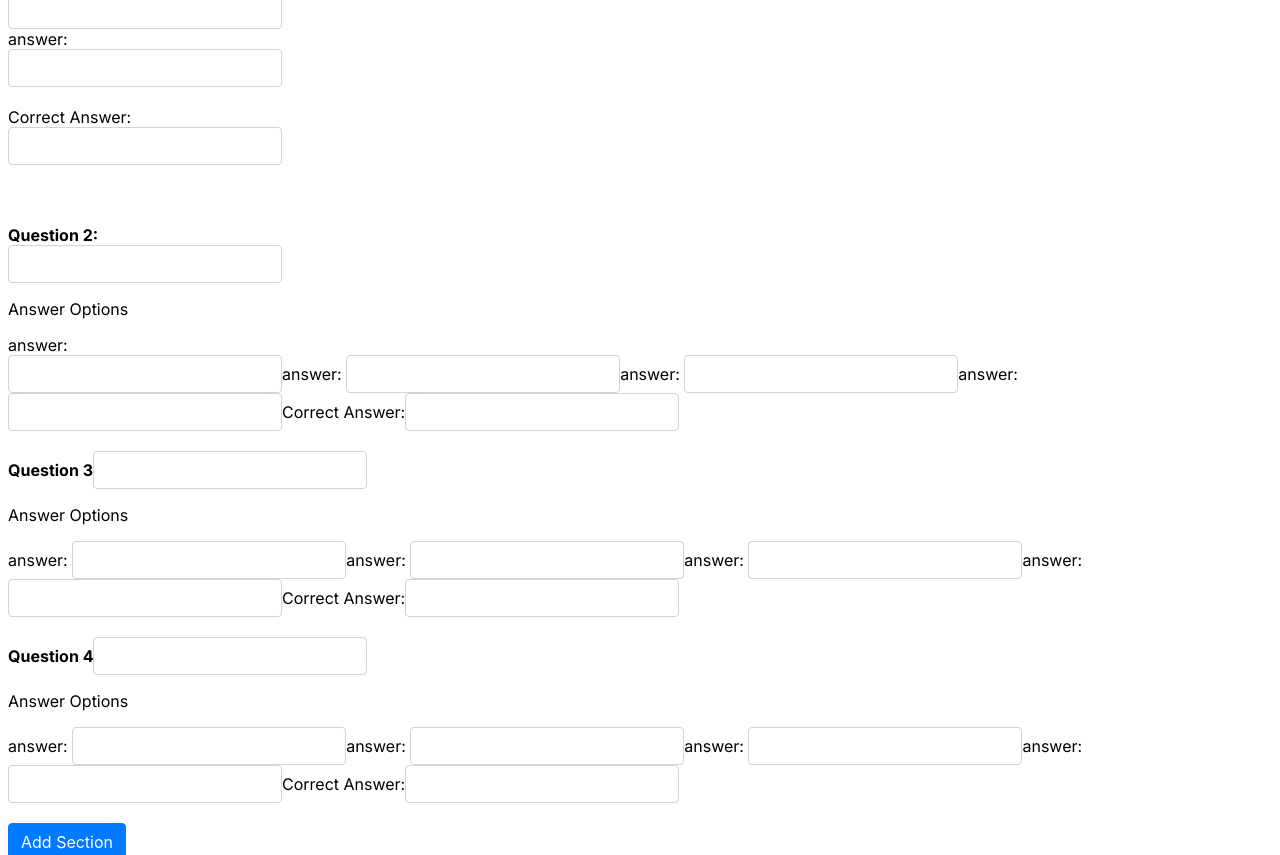
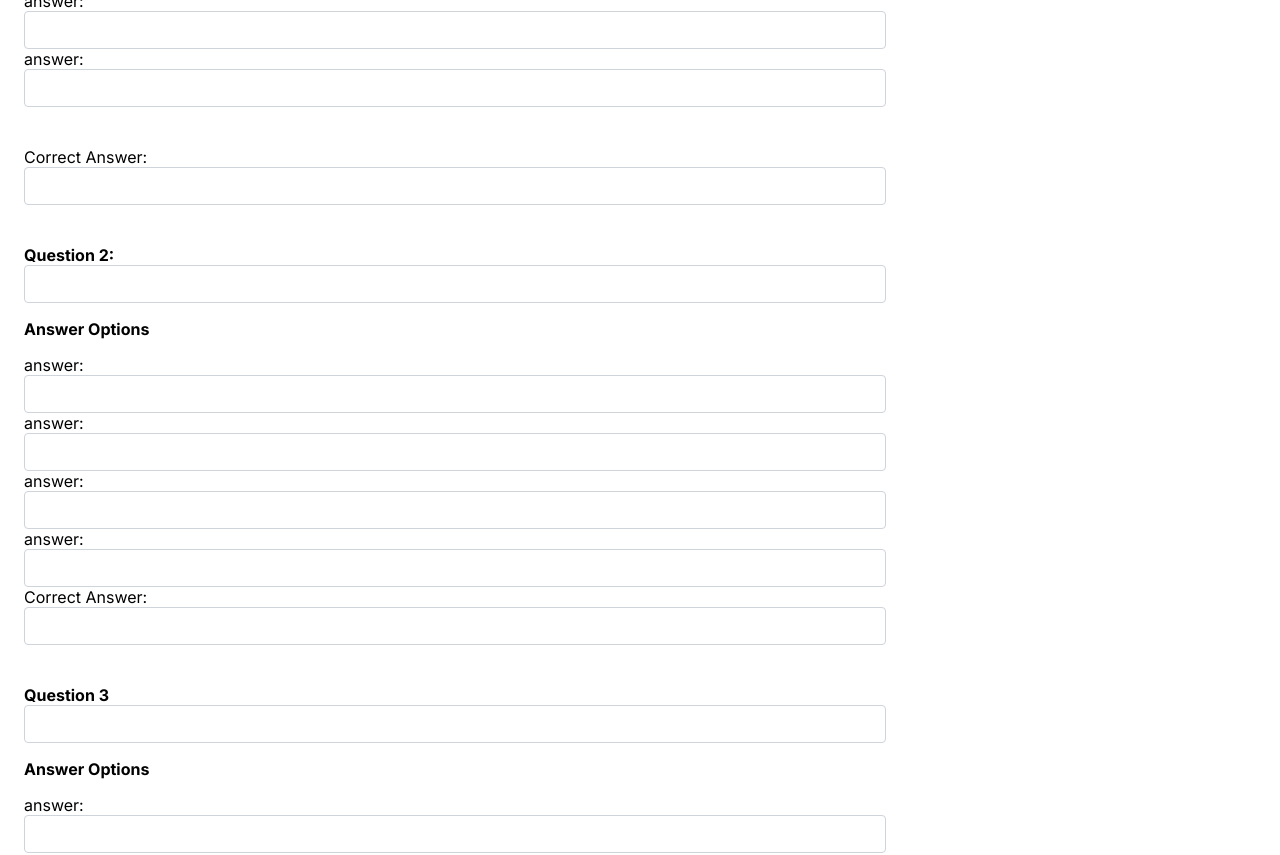
Before and after one commit to j1powder/lms-typescript-project, a Next.js app: page /coursebuilder in a window 1280 px wide. Shown: the part 1060-1915 px from the top of the page. Built offline with nearby package versions, Linux system fonts and the light colour scheme; no server answers.

Commit message:
worked on course builder

```diff
--- a/components/coursebuilder-components/CourseBuilder.module.css
+++ b/components/coursebuilder-components/CourseBuilder.module.css
@@ -2,8 +2,13 @@
 
 .inputfield {
 display: block;
+width: 70%;
 }
 
 .label {
 display: block;
 }
+
+.pageLayout {
+    margin:1rem;
+}
--- a/components/coursebuilder-components/CourseBuilder.tsx
+++ b/components/coursebuilder-components/CourseBuilder.tsx
@@ -162,7 +162,7 @@ const CourseBuilder = () => {
 
   return (
     <Fragment>
-
+    <div className={classes.pageLayout}>
       <h2>Need to create a new course?</h2>
       <h4>
         Please read the instructions below in order to create a new course
@@ -188,7 +188,7 @@ const CourseBuilder = () => {
             Course Name:
             <InputText
               ref={courseName}
-              type="text"j
+              type="text"
               className={classes.inputfield}
             />
           </label>
@@ -210,101 +210,100 @@ const CourseBuilder = () => {
         <label className={classes.label}>
           Section Title:
         </label>
-        <InputText ref={sectionTitle} type="text" />
+        <InputText ref={sectionTitle} type="text" className={classes.inputfield }/>
         <label className={classes.label}>
           Section Order Number:
         </label>
-        <InputText ref={sectionNumber} type="number" value={counter} />
+        <InputText ref={sectionNumber} type="number" value={counter} className={classes.inputfield } />
         <label className={classes.label}>Add Video:</label>
-        <InputText ref={sectionVideo} type="text" />
+        <InputText ref={sectionVideo} type="text" className={classes.inputfield }/>
         <br />
         <br />
         <label className={classes.label}>
           <b>Question 1: </b>
         </label>
-        <InputText ref={question1} type="text" />
+        <InputText ref={question1} type="text" className={classes.inputfield } />
         <p className={classes.answers}><b>Answer Options</b></p>
         <label className={classes.label}>answer: </label>
-        <InputText ref={answer1} type="text" />
+        <InputText ref={answer1} type="text" className={classes.inputfield } />
         <label className={classes.label}>answer: </label>
-        <InputText ref={answer2} type="text" />
+        <InputText ref={answer2} type="text" className={classes.inputfield } />
         <label className={classes.label}>answer: </label>
-        <InputText ref={answer3} type="text" />
+        <InputText ref={answer3} type="text" className={classes.inputfield } />
         <label className={classes.label}>answer: </label>
-        <InputText ref={answer4} type="text" />
+        <InputText ref={answer4} type="text" className={classes.inputfield } />
         <br/><br/>
         <label className={classes.label}>
           Correct Answer:
         </label>
-        <InputText ref={q1Correct} type="text" />
+        <InputText ref={q1Correct} type="text" className={classes.inputfield }/>
         <br/><br/>
-        <br />
-        <br />
+
         <label className={classes.label}>
           <b>Question 2:</b>
         </label>
-        <InputText ref={question2} type="text" />
-        <p className={classes.answers}>Answer Options</p>
+        <InputText ref={question2} type="text" className={classes.inputfield }/>
+        <p className={classes.answers}><b>Answer Options</b></p>
         <label className={classes.label}>answer: </label>
-        <InputText ref={answer5} type="text" />
-        <label className={classes.cbuilderlabel}>answer: </label>
-        <InputText ref={answer6} type="text" />
-        <label className={classes.cbuilderlabel}>answer: </label>
-        <InputText ref={answer7} type="text" />
-        <label className={classes.cbuilderlabel}>answer: </label>
-        <InputText ref={answer8} type="text" />
-        <label className={classes.cbuilderlabel}>
+        <InputText ref={answer5} type="text" className={classes.inputfield }/>
+        <label className={classes.label}>answer: </label>
+        <InputText ref={answer6} type="text" className={classes.inputfield }/>
+        <label className={classes.label}>answer: </label>
+        <InputText ref={answer7} type="text" className={classes.inputfield }/>
+        <label className={classes.label}>answer: </label>
+        <InputText ref={answer8} type="text" className={classes.inputfield }/>
+        <label className={classes.label}>
           Correct Answer:
         </label>
-        <InputText ref={q2Correct} type="text" />
+        <InputText ref={q2Correct} type="text" className={classes.inputfield }/>
 
         <br />
         <br />
 
-        <label className={classes.cbuilderlabel}>
+        <label className={classes.label}>
           <b>Question 3</b>
         </label>
-        <InputText ref={question3} type="text" />
-        <p className={classes.answers}>Answer Options</p>
-        <label className={classes.cbuilderlabel}>answer: </label>
-        <InputText ref={answer9} type="text" />
-        <label className={classes.cbuilderlabel}>answer: </label>
-        <InputText ref={answer10} type="text" />
-        <label className={classes.cbuilderlabel}>answer: </label>
-        <InputText ref={answer11} type="text" />
-        <label className={classes.cbuilderlabel}>answer: </label>
-        <InputText ref={answer12} type="text" />
-        <label className={classes.cbuilderlabel}>
+        <InputText ref={question3} type="text" className={classes.inputfield }/>
+        <p className={classes.answers}><b>Answer Options</b></p>
+        <label className={classes.label}>answer: </label>
+        <InputText ref={answer9} type="text" className={classes.inputfield }/>
+        <label className={classes.label}>answer: </label>
+        <InputText ref={answer10} type="text" className={classes.inputfield }/>
+        <label className={classes.label}>answer: </label>
+        <InputText ref={answer11} type="text" className={classes.inputfield }/>
+        <label className={classes.label}>answer: </label>
+        <InputText ref={answer12} type="text" className={classes.inputfield }/>
+        <label className={classes.label}>
           Correct Answer:
         </label>
-        <InputText ref={q3Correct} type="text" />
+        <InputText ref={q3Correct} type="text" className={classes.inputfield }/>
 
         <br />
         <br />
 
-        <label className={classes.cbuilderlabel}>
+        <label className={classes.label}>
           <b>Question 4</b>
         </label>
-        <InputText ref={question4} type="text" />
-        <p className={classes.answers}>Answer Options</p>
-        <label className={classes.cbuilderlabel}>answer: </label>
-        <InputText ref={answer13} type="text" />
-        <label className={classes.cbuilderlabel}>answer: </label>
-        <InputText ref={answer14} type="text" />
-        <label className={classes.cbuilderlabel}>answer: </label>
-        <InputText ref={answer15} type="text" />
-        <label className={classes.cbuilderlabel}>answer: </label>
-        <InputText ref={answer16} type="text" />
-        <label className={classes.cbuilderlabel}>
+        <InputText ref={question4} type="text" className={classes.inputfield }/>
+        <p className={classes.answers}><b>Answer Options</b></p>
+        <label className={classes.label}>answer: </label>
+        <InputText ref={answer13} type="text" className={classes.inputfield }/>
+        <label className={classes.label}>answer: </label>
+        <InputText ref={answer14} type="text" className={classes.inputfield }/>
+        <label className={classes.label}>answer: </label>
+        <InputText ref={answer15} type="text" className={classes.inputfield }/>
+        <label className={classes.label}>answer: </label>
+        <InputText ref={answer16} type="text" className={classes.inputfield }/>
+        <label className={classes.label}>
           Correct Answer:
         </label>
-        <InputText ref={q4Correct} type="text" />
+        <InputText ref={q4Correct} type="text" className={classes.inputfield }/>
 
         <br />
         <br />
         <Button type="button" onClick={createSubCollection}>Add Section</Button>
       </form>
-
+      </div>
   </Fragment>
   )
 }
--- a/components/coursedata-components/CourseComponent.tsx
+++ b/components/coursedata-components/CourseComponent.tsx
@@ -24,6 +24,7 @@ const CourseComponent = () => {
     const [loading, setLoading] = useState<Boolean>(true)
     const [showSectionDetails, setShowSectionDetails] = useState<Boolean>(false);
     const [selectedSection, setSelectedSection] = useState<any>()
+    const [lastSelectedRow, setLastSelectedRow] = useState<any>();
     const [sectionVisible, setSectionVisible] = useState<any>(false)
     const [finalVisible, setFinalVisible] = useState<any>(false)
     const [selectedAnswer1, setSelectedAnswer1] = useState<any>()
@@ -88,7 +89,8 @@ const CourseComponent = () => {
 
 
 
- console.log()
+ console.log(selectedSection)
+ console.log(lastSelectedRow)
 
 
 
@@ -103,7 +105,7 @@ const CourseComponent = () => {
         <Link href='/employees/courses'><Button>Back</Button></Link>
         <h3>Course Component</h3>
         <DataTable value={courseData} selectionMode="single" selection={selectedSection}
-        onSelectionChange={(e) => {setSelectedSection(e.value); setSectionVisible(true)}} >
+        onSelectionChange={(e) => {setSelectedSection(e.value); setLastSelectedRow(e.value); setSectionVisible(true)}} >
           <Column field="id" header="Section" sortable filter />
         </DataTable>
         <Sidebar
--- a/components/usercomponents/EmployeeCourses.tsx
+++ b/components/usercomponents/EmployeeCourses.tsx
@@ -121,7 +121,7 @@ const EmployeeCourses = () => {
                                                 }}>
                                     {item[0].replace(/_/g, ' ')}
                                 </span>
-                                <span style={{float:"right"}}>{item[1]}</span><br/><br/>
+                                <span style={{float:"right"}}>Progress: {item[1]}</span><br/><br/>
                                 <span style={{padding: "2rem 0rem"}}>
 
                                 <ProgressBar value={item[1] === "Pass" ? 100 : 0} />
```
